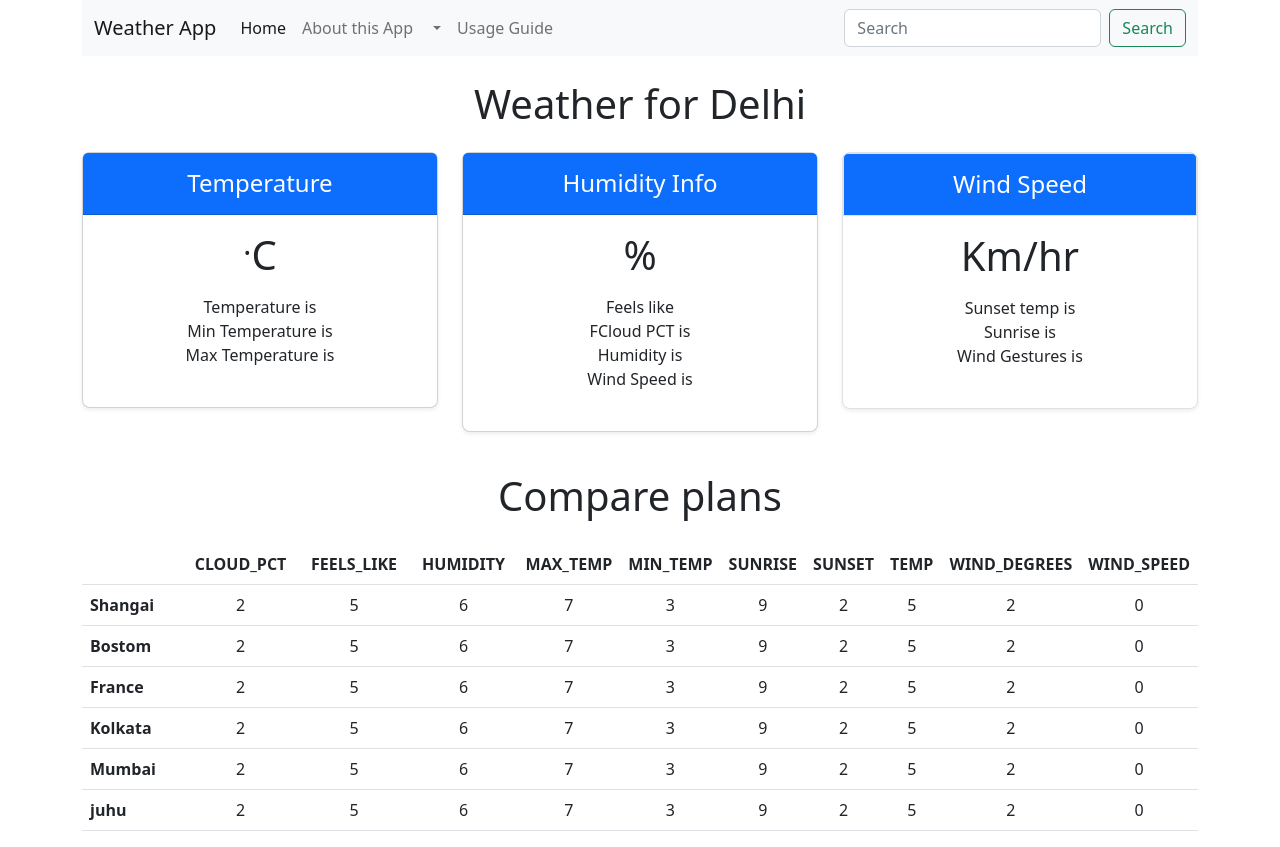
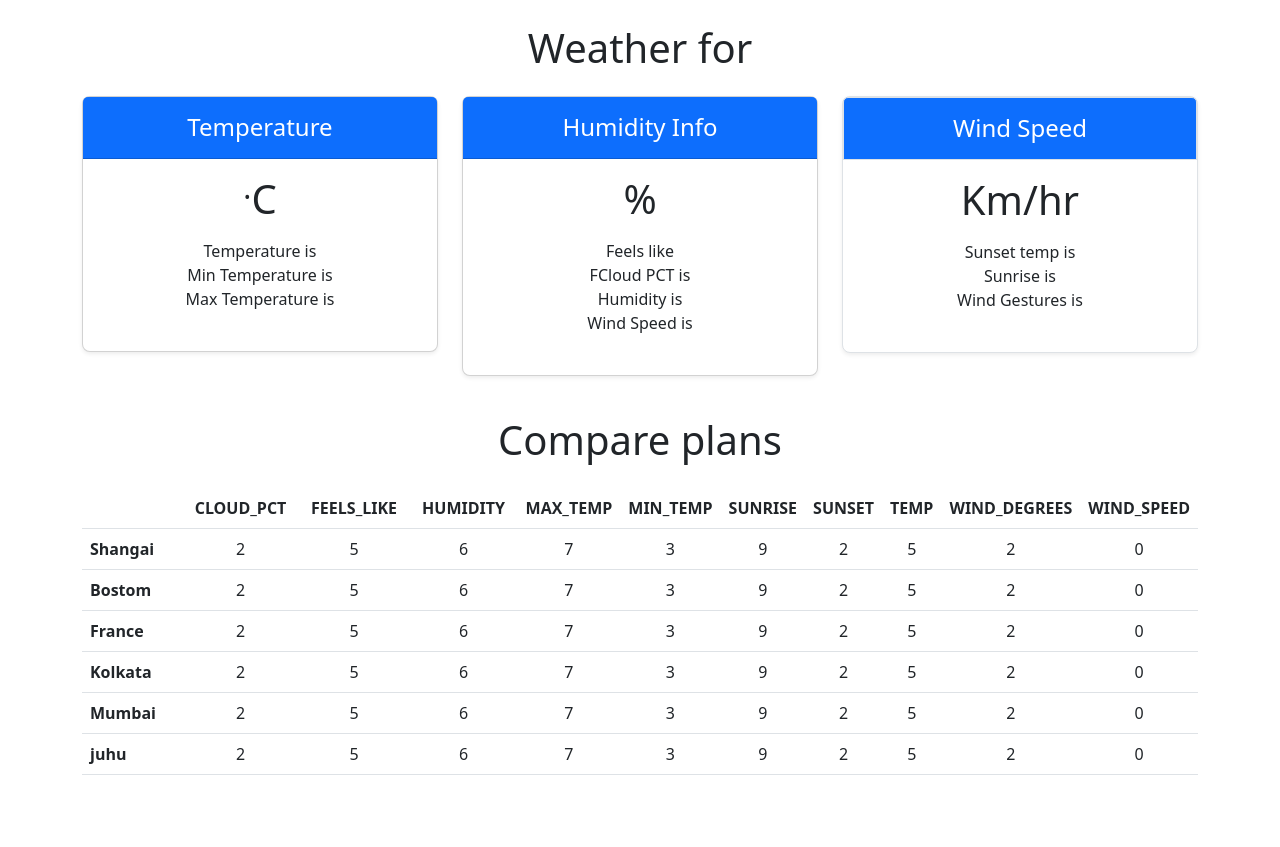
Before and after one commit to spirit-124/Weather-App, a plain HTML site: page index.html in a window 1280 px wide. After the commit the page ends 800 px from the top, so only its background shows below. Drawn offline with nearby package versions, Linux system fonts and the light colour scheme; no server answers.

Commit message:
[modified]

```diff
--- a/index.html
+++ b/index.html
@@ -8,61 +8,7 @@
     <title>Weather App</title>
   </head>
   <body>
-    <header>
-      <div class="container">
-        <nav class="navbar navbar-expand-lg bg-light">
-          <div class="container-fluid">
-            <a class="navbar-brand" href="#">Weather App</a>
-            <button
-              class="navbar-toggler"
-              type="button"
-              data-bs-toggle="collapse"
-              data-bs-target="#navbarSupportedContent"
-              aria-controls="navbarSupportedContent"
-              aria-expanded="false"
-              aria-label="Toggle navigation"
-            >
-              <span class="navbar-toggler-icon"></span>
-            </button>
-            <div class="collapse navbar-collapse" id="navbarSupportedContent">
-              <ul class="navbar-nav me-auto mb-2 mb-lg-0">
-                <li class="nav-item">
-                  <a class="nav-link active" aria-current="page" href="#">Home</a>
-                </li>
-                <li class="nav-item">
-                  <a class="nav-link" href="#">About this App</a>
-                </li>
-                <li class="nav-item dropdown">
-                  <a class="nav-link dropdown-toggle" href="#" role="button" data-bs-toggle="dropdown" aria-expanded="false">
 
-                  </a>
-                  <ul class="dropdown-menu">
-                    <li><a class="dropdown-item" href="#">Delhi</a></li>
-                    <li><a class="dropdown-item" href="#">Mumbai</a></li>
-                    <li><hr class="dropdown-divider"></li>
-                    <li><a class="dropdown-item" href="#">Kolkata</a></li>
-                  </ul>
-                </li>
-                <li class="nav-item">
-                  <a class="nav-link ">Usage Guide</a>
-                </li>
-              </ul>
-              <form class="d-flex" role="search">
-                <input id="city"
-                  class="form-control me-2"
-                  type="search"
-                  placeholder="Search"
-                  aria-label="Search"
-                />
-                <button class="btn btn-outline-success" type="submit" id="submit">
-                  Search
-                </button>
-              </form>
-            </div>
-          </div>
-        </nav>
-      </div>
-    </header>
 
 
     <div class="container">
```
